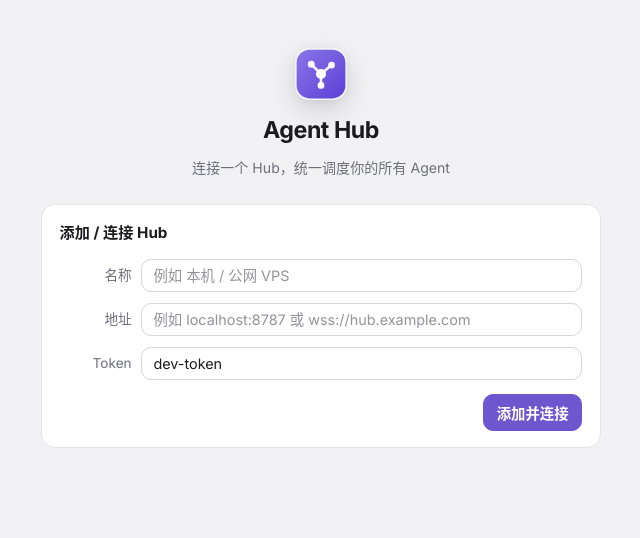
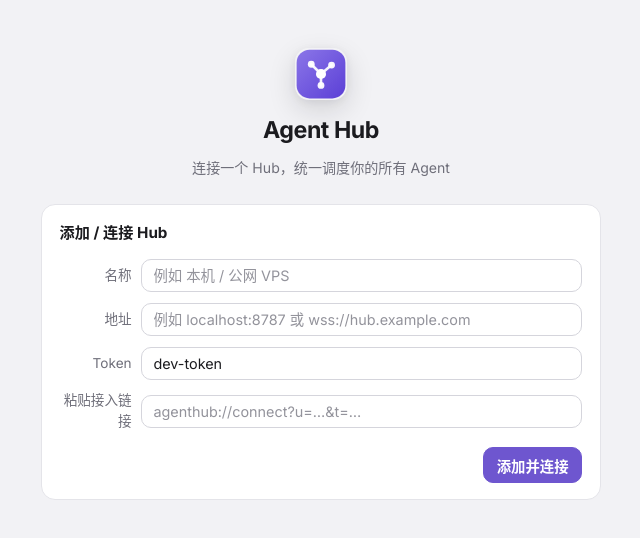
Before and after one commit to mofanx/agent-hub, a React (Vite) app in the folder desktop/: page / in a window 1280 px wide. Shown: the top 538 px of the page, without its empty margins (319-959 px from the left). Built offline with nearby package versions, Linux system fonts and the light colour scheme.

Commit message:
feat(desktop): connect-uri paste import with validation and fail hint

```diff
--- a/desktop/src/hub/strings.ts
+++ b/desktop/src/hub/strings.ts
@@ -376,6 +376,9 @@ export interface Strings {
   memoriesTitle: string;
   memoryDeleteTitle: string;
   taskEventWake: string;
+  pasteUriLabel: string;
+  invalidConnectUri: string;
+  connectFailHint: string;
   lastSeenFmt: string;
   typeLabel: string;
   localStartLabel: string;
@@ -1079,6 +1082,9 @@ const zh: Strings = {
   memoriesTitle: "长期记忆（蒸馏）",
   memoryDeleteTitle: "删除此条记忆",
   taskEventWake: "事件唤醒",
+  pasteUriLabel: "粘贴接入链接",
+  invalidConnectUri: "无效的接入链接（应为 agenthub://connect?u=…&t=…）",
+  connectFailHint: "连接失败？可在另一台设备的「分享连接」里复制 agenthub:// 链接或扫码后粘贴到上方。",
   lastSeenFmt: "最近在线 %s",
   typeLabel: "类型",
   localStartLabel: "本地启动",
@@ -1782,6 +1788,9 @@ const en: Strings = {
   memoriesTitle: "Long-term memory (distilled)",
   memoryDeleteTitle: "Delete this memory",
   taskEventWake: "event wake",
+  pasteUriLabel: "Paste connect link",
+  invalidConnectUri: "Invalid connect link (expect agenthub://connect?u=…&t=…)",
+  connectFailHint: "Connection failed? Copy an agenthub:// link or scan the QR from \"Share connection\" on the other device and paste it above.",
   lastSeenFmt: "Last seen %s",
   typeLabel: "Type",
   localStartLabel: "Local launch",
--- a/desktop/src/screens/HubConfigScreen.tsx
+++ b/desktop/src/screens/HubConfigScreen.tsx
@@ -13,12 +13,29 @@ function isRemote(p: ConnProfile) {
   return p.address.startsWith("wss://") || p.address.startsWith("https://");
 }
 
+/** 解析 agenthub://connect?u=<url>&t=<token>&mode=<lan|gateway> 接入链接（与 android 同构校验） */
+function parseConnectUri(raw: string): { address: string; token: string } | null {
+  try {
+    const t = raw.trim();
+    if (!t.startsWith("agenthub://connect")) return null;
+    const q = new URLSearchParams(t.slice("agenthub://connect".length).replace(/^\?/, ""));
+    let u = (q.get("u") ?? "").trim();
+    const tok = (q.get("t") ?? "").trim();
+    if (!u || !tok) return null;
+    if (!u.startsWith("ws://") && !u.startsWith("wss://")) u = `ws://${u}`;
+    return { address: u, token: tok };
+  } catch {
+    return null;
+  }
+}
+
 export function HubConfigScreen() {
   const store = useHubStore();
   const S = stringsFor(store.lang);
   const [name, setName] = useState("");
   const [host, setHost] = useState("");
   const [token, setToken] = useState("dev-token");
+  const [uriErr, setUriErr] = useState("");
   const [editing, setEditing] = useState<ConnProfile | null>(null);
 
   const last = useMemo(() => {
@@ -99,7 +116,31 @@ export function HubConfigScreen() {
               required
             />
           </FormRow>
-          {store.connectError && <div className="error">{store.connectError}</div>}
+          <FormRow label={S.pasteUriLabel}>
+            <input
+              placeholder="agenthub://connect?u=…&t=…"
+              onChange={(e) => {
+                const v = e.currentTarget.value;
+                if (!v) return;
+                const p = parseConnectUri(v);
+                if (p) {
+                  setHost(p.address);
+                  setToken(p.token);
+                  setUriErr("");
+                  e.currentTarget.value = "";
+                } else {
+                  setUriErr(S.invalidConnectUri);
+                }
+              }}
+            />
+          </FormRow>
+          {uriErr && <div className="error">{uriErr}</div>}
+          {store.connectError && (
+            <>
+              <div className="error">{store.connectError}</div>
+              <div className="connect-share-sub">{S.connectFailHint}</div>
+            </>
+          )}
           <div className="form-actions">
             {editing && (
               <button type="button" className="secondary" onClick={reset}>
```
